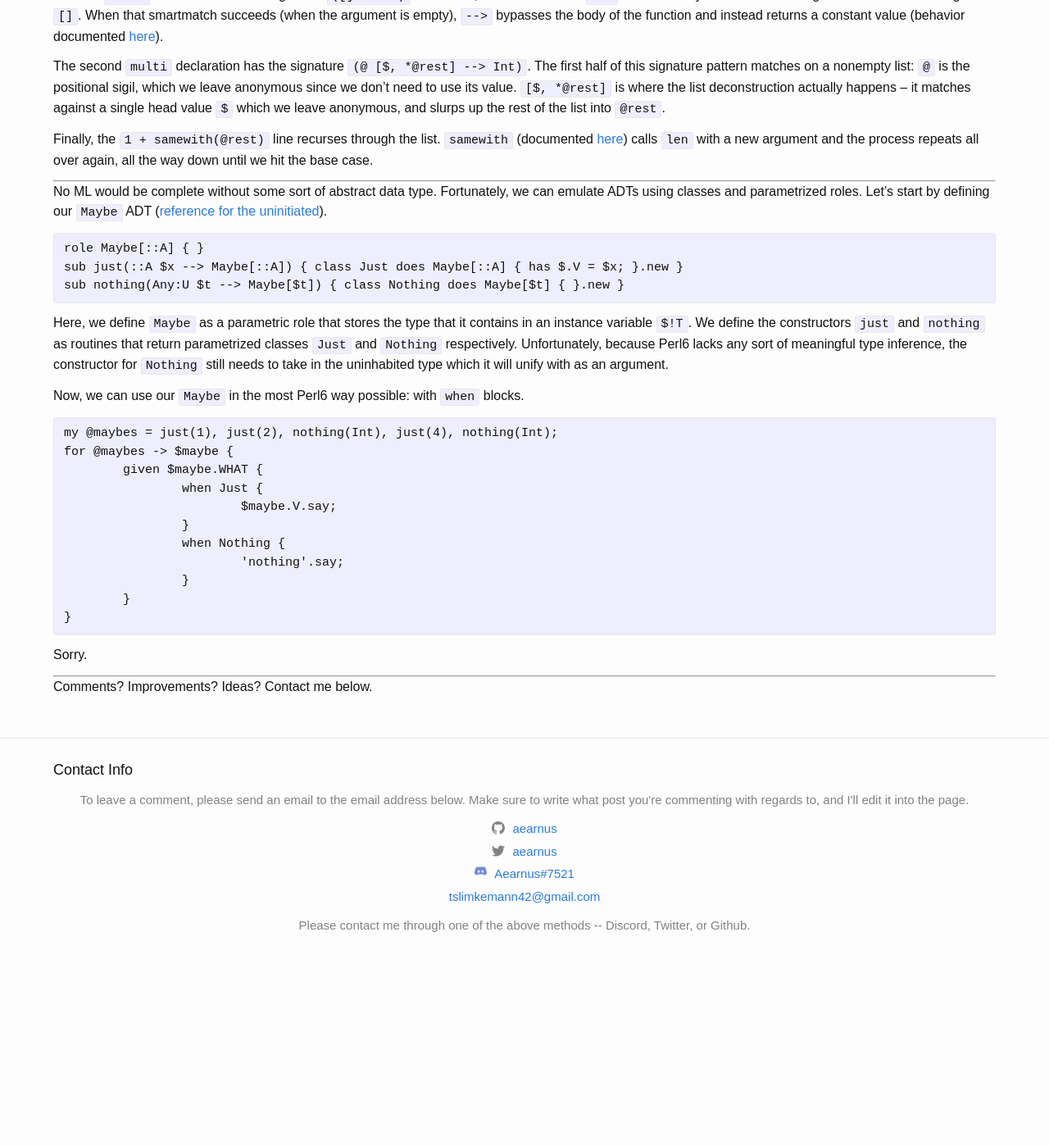
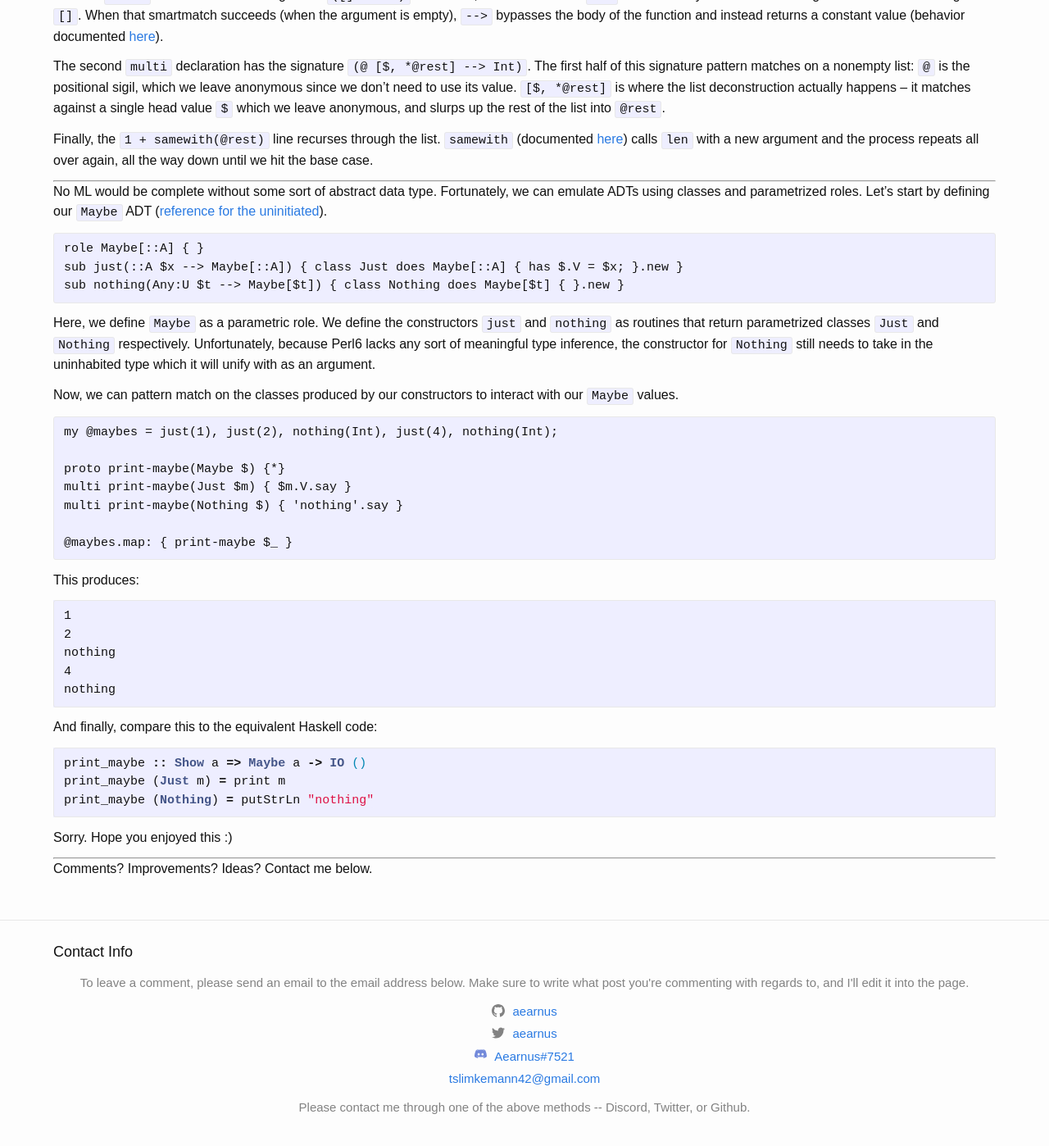
Before and after one commit to DataKinds/datakinds.github.io, a Jekyll site: the page built from _posts/2019-04-05-perl6-is-the-world-s-worst-ml.md, in a window 1280 px wide and 1400 px high, scrolled down 751 px. Shown: the whole window at 82% size. Built offline with Jekyll 4.4.1, drawn with Linux system fonts in a browser that asks for light colours; before the commit the page ends 1929 px from its top, so only the background shows below that.

Commit message:
new blog psot

````diff
--- a/_posts/2019-04-05-perl6-is-the-world-s-worst-ml.md
+++ b/_posts/2019-04-05-perl6-is-the-world-s-worst-ml.md
@@ -48,25 +48,39 @@ sub just(::A $x --> Maybe[::A]) { class Just does Maybe[::A] { has $.V = $x; }.n
 sub nothing(Any:U $t --> Maybe[$t]) { class Nothing does Maybe[$t] { }.new }
 ```
 
-Here, we define `Maybe` as a parametric role that stores the type that it contains in an instance variable `$!T`. We define the constructors `just` and `nothing` as routines that return parametrized classes `Just` and `Nothing` respectively. Unfortunately, because Perl6 lacks any sort of meaningful type inference, the constructor for `Nothing` still needs to take in the uninhabited type which it will unify with as an argument.
+Here, we define `Maybe` as a parametric role. We define the constructors `just` and `nothing` as routines that return parametrized classes `Just` and `Nothing` respectively. Unfortunately, because Perl6 lacks any sort of meaningful type inference, the constructor for `Nothing` still needs to take in the uninhabited type which it will unify with as an argument.
 
-Now, we can use our `Maybe` in the most Perl6 way possible: with `when` blocks.
+Now, we can pattern match on the classes produced by our constructors to interact with our `Maybe` values.
 
 ```perl6
 my @maybes = just(1), just(2), nothing(Int), just(4), nothing(Int);
-for @maybes -> $maybe {
-	given $maybe.WHAT {
-		when Just {
-			$maybe.V.say;
-		}
-		when Nothing {
-			'nothing'.say;
-		}
-	}
-}
+
+proto print-maybe(Maybe $) {*}
+multi print-maybe(Just $m) { $m.V.say }
+multi print-maybe(Nothing $) { 'nothing'.say }
+
+@maybes.map: { print-maybe $_ }
 ```
 
-Sorry.
+This produces:
+
+```
+1
+2
+nothing
+4
+nothing
+```
+
+And finally, compare this to the equivalent Haskell code:
+
+```haskell
+print_maybe :: Show a => Maybe a -> IO ()
+print_maybe (Just m) = print m
+print_maybe (Nothing) = putStrLn "nothing"
+```
+
+Sorry. Hope you enjoyed this :)
 
 ---
 
````
